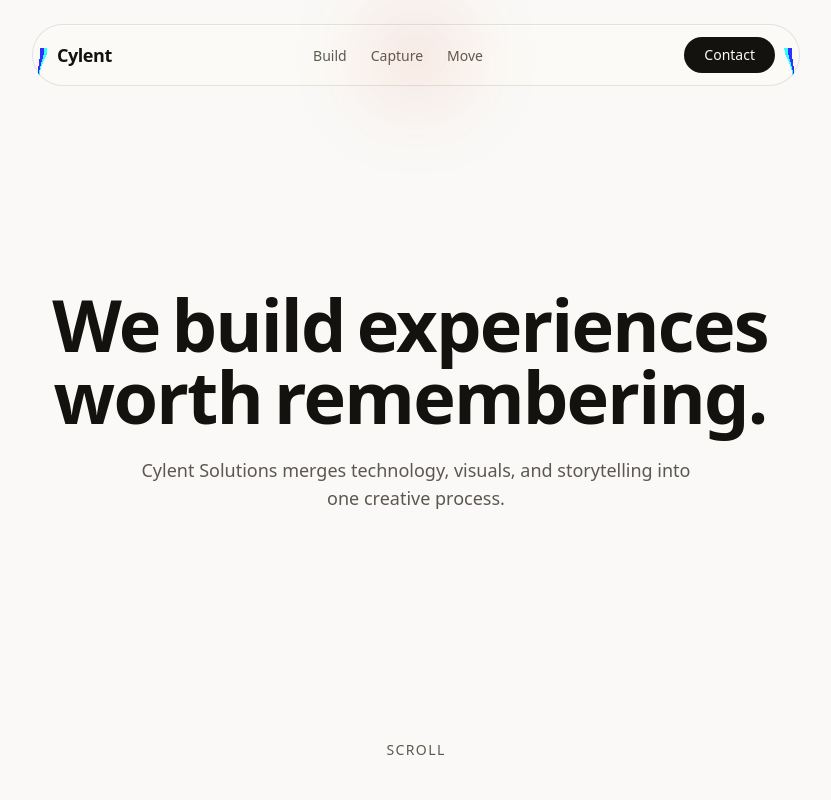
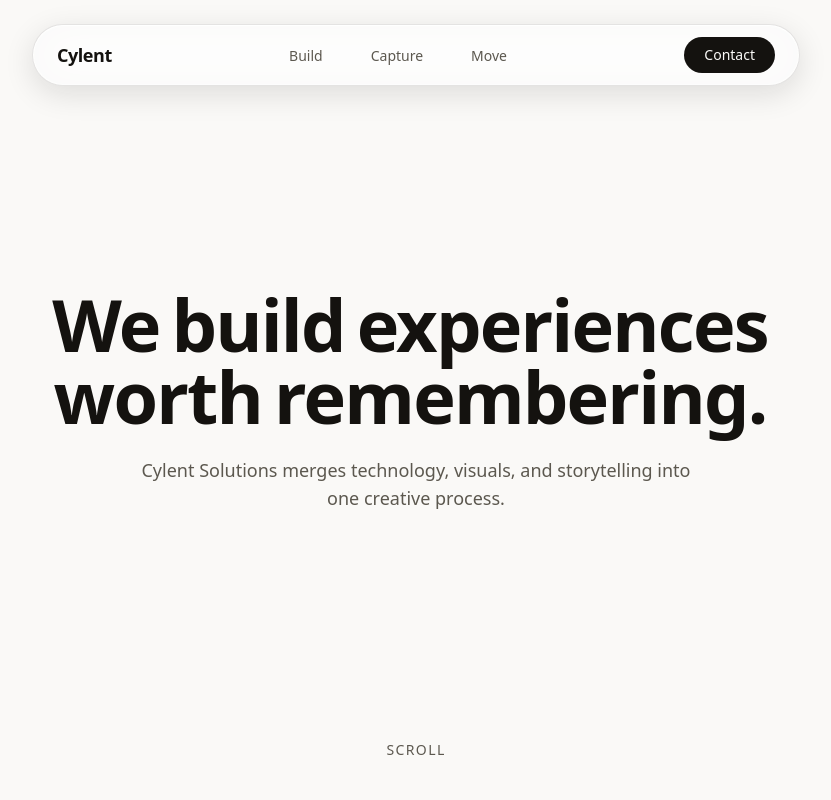
Before and after one commit to this-pradeep/cylent, a Next.js app: page / in a window 1280 px wide. Shown: the top 800 px of the page, without its empty margins (224-1055 px from the left). Built offline with nearby package versions, Linux system fonts and the light colour scheme.

Commit message:
fix: rebuild nav glass as natural iOS-style material, drop chromatic filter and cursor glow

```diff
--- a/src/components/Nav.tsx
+++ b/src/components/Nav.tsx
@@ -5,7 +5,6 @@ import { useEffect, useRef, useState } from "react";
 import { gsap } from "gsap";
 import { scrollToId } from "@/lib/motion/scroll-to";
 import { getCondenseProgress } from "@/lib/motion/nav-scroll";
-import { useLiquidGlassRefraction } from "@/lib/glass/useLiquidGlassRefraction";
 
 const SERVICE_LINKS = [
   { label: "Build", href: "/build" },
@@ -13,57 +12,17 @@ const SERVICE_LINKS = [
   { label: "Move", href: "/move" },
 ];
 
-const FALLBACK_BACKDROP = "blur(20px) saturate(1.3)";
-const CHROMATIC_GLASS_OPTIONS = { depth: 24, sat: 1.65, band: 12, ca: 0.35 };
+const GLASS_BACKDROP = "blur(24px) saturate(1.6) brightness(1.05)";
 
 export function Nav() {
   const navRef = useRef<HTMLElement>(null);
-  const [canRefract, setCanRefract] = useState(false);
   const [reducedMotion, setReducedMotion] = useState(false);
-  const highlightRef = useRef<HTMLDivElement>(null);
   const [mobileOpen, setMobileOpen] = useState(false);
   const sheetRef = useRef<HTMLDivElement>(null);
-
-  const refractionUrl = useLiquidGlassRefraction(navRef, CHROMATIC_GLASS_OPTIONS, canRefract);
-  const backdropFilter = refractionUrl ?? FALLBACK_BACKDROP;
-
-  useEffect(() => {
-    setCanRefract(typeof CSS !== "undefined" && CSS.supports("backdrop-filter", "url(#x)"));
-  }, []);
 
   useEffect(() => {
     setReducedMotion(window.matchMedia("(prefers-reduced-motion: reduce)").matches);
   }, []);
-
-  useEffect(() => {
-    const nav = navRef.current;
-    const highlight = highlightRef.current;
-    if (!nav || !highlight || reducedMotion) return;
-
-    gsap.set(highlight, { x: nav.clientWidth / 2, y: nav.clientHeight / 2 });
-
-    const moveX = gsap.quickTo(highlight, "x", { duration: 0.5, ease: "power3.out" });
-    const moveY = gsap.quickTo(highlight, "y", { duration: 0.5, ease: "power3.out" });
-
-    const handlePointerMove = (event: PointerEvent) => {
-      const rect = nav.getBoundingClientRect();
-      moveX(event.clientX - rect.left);
-      moveY(event.clientY - rect.top);
-    };
-
-    const handlePointerLeave = () => {
-      moveX(nav.clientWidth / 2);
-      moveY(nav.clientHeight / 2);
-    };
-
-    nav.addEventListener("pointermove", handlePointerMove);
-    nav.addEventListener("pointerleave", handlePointerLeave);
-
-    return () => {
-      nav.removeEventListener("pointermove", handlePointerMove);
-      nav.removeEventListener("pointerleave", handlePointerLeave);
-    };
-  }, [reducedMotion]);
 
   useEffect(() => {
     const nav = navRef.current;
@@ -142,11 +101,11 @@ export function Nav() {
     <header className="fixed inset-x-0 top-4 z-50 flex flex-col items-center gap-2 px-4 md:top-6">
       <nav
         ref={navRef}
-        className="relative flex w-full max-w-3xl items-center justify-between gap-6 rounded-full border border-ink/10 px-6 shadow-[inset_0_1px_0_0_rgba(255,255,255,0.6)]"
+        className="relative flex w-full max-w-3xl items-center justify-between gap-6 rounded-full border border-ink/10 px-6 shadow-[inset_0_0_0_1px_rgba(255,255,255,0.5),inset_0_1px_1px_rgba(255,255,255,0.7),0_8px_30px_rgba(20,18,15,0.12)]"
         style={{
-          backdropFilter,
-          WebkitBackdropFilter: backdropFilter,
-          background: "color-mix(in srgb, var(--color-surface) 12%, transparent)",
+          backdropFilter: GLASS_BACKDROP,
+          WebkitBackdropFilter: GLASS_BACKDROP,
+          background: "color-mix(in srgb, var(--color-surface) 18%, transparent)",
           paddingTop: "calc(0.75rem - var(--nav-condense, 0) * 0.25rem)",
           paddingBottom: "calc(0.75rem - var(--nav-condense, 0) * 0.25rem)",
         }}
@@ -157,14 +116,6 @@ export function Nav() {
           style={{ opacity: "calc(0.08 + var(--nav-condense, 0) * 0.15)" }}
         />
 
-        {!reducedMotion && (
-          <div
-            ref={highlightRef}
-            aria-hidden="true"
-            className="pointer-events-none absolute left-0 top-0 h-24 w-24 -ml-12 -mt-12 rounded-full bg-accent/15 blur-2xl"
-          />
-        )}
-
         <Link href="/" className="text-lg font-semibold tracking-tight text-ink">
           Cylent
         </Link>
@@ -174,7 +125,7 @@ export function Nav() {
             <li key={link.href}>
               <Link
                 href={link.href}
-                className="text-sm font-medium text-ink-muted transition-colors hover:text-ink"
+                className="rounded-full px-3 py-1.5 text-sm font-medium text-ink-muted transition-colors hover:bg-ink/5 hover:text-ink"
               >
                 {link.label}
               </Link>
@@ -206,18 +157,22 @@ export function Nav() {
       <div
         ref={sheetRef}
         id="mobile-nav-sheet"
-        className="w-full max-w-3xl overflow-hidden rounded-3xl border border-ink/10 md:hidden"
+        className="w-full max-w-3xl overflow-hidden rounded-3xl border border-ink/10 shadow-[inset_0_0_0_1px_rgba(255,255,255,0.5),0_8px_30px_rgba(20,18,15,0.12)] md:hidden"
         style={{
           display: "none",
-          backdropFilter: FALLBACK_BACKDROP,
-          WebkitBackdropFilter: FALLBACK_BACKDROP,
+          backdropFilter: GLASS_BACKDROP,
+          WebkitBackdropFilter: GLASS_BACKDROP,
           background: "color-mix(in srgb, var(--color-surface) 55%, transparent)",
         }}
       >
         <ul className="flex flex-col gap-4 px-6 py-6">
           {SERVICE_LINKS.map((link) => (
             <li key={link.href}>
-              <Link href={link.href} onClick={() => setMobileOpen(false)} className="text-base font-medium text-ink">
+              <Link
+                href={link.href}
+                onClick={() => setMobileOpen(false)}
+                className="block rounded-full px-3 py-1.5 text-base font-medium text-ink"
+              >
                 {link.label}
               </Link>
             </li>
```
